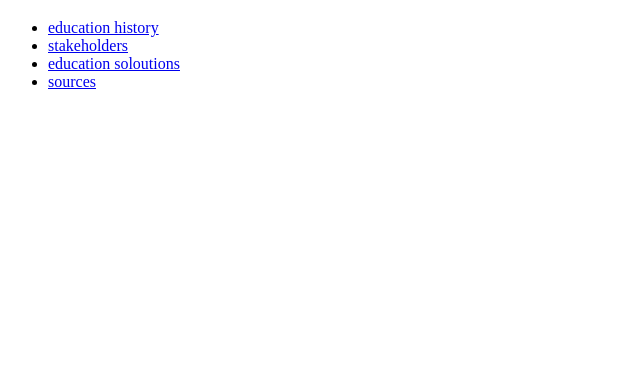
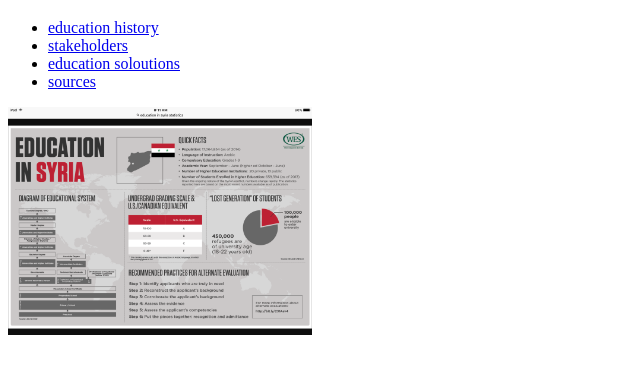
Before and after one commit to colekightlinger/education-issues.html, a plain HTML site: page index.html in a window 1280 px wide. Shown: the part 61-434 px from the top of the page, without its empty margins (0-640 px from the left). Drawn offline with Linux system fonts and the light colour scheme.

Commit message:
Update index.html

```diff
--- a/index.html
+++ b/index.html
@@ -12,7 +12,7 @@
  <li><a href="bibliography.html">sources</a></li>
  </ul>
 
- <img src="" alt="" style="">
+ <img src="IMG_5887.PNG" alt="author picture" style="width:304px;height:228px;">
 
 </body>
 </html>
```
